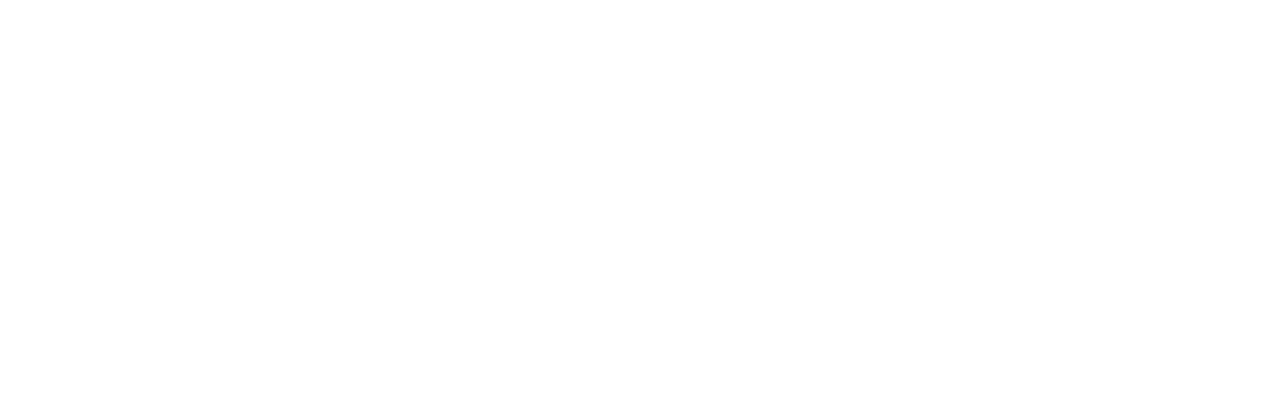
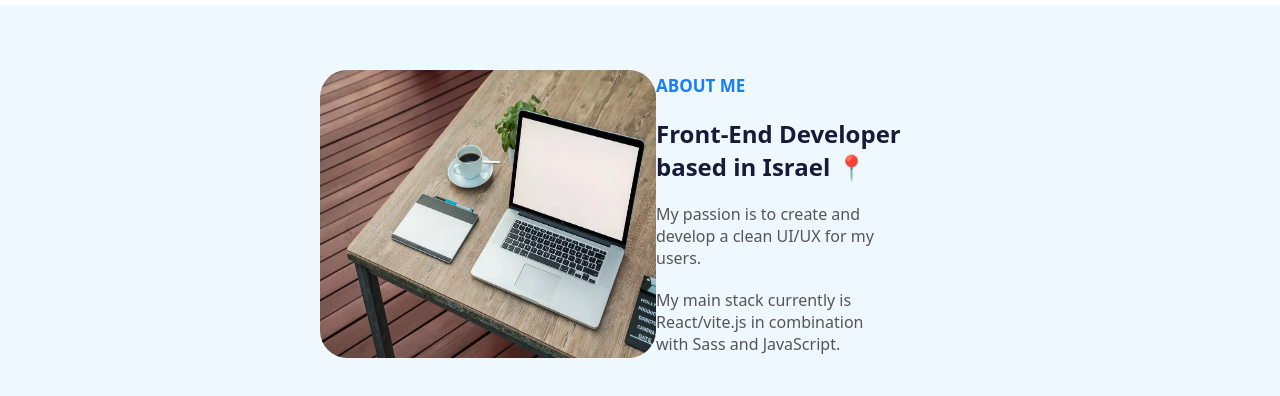
Before and after one commit to Bar-Barina/BarFolio, a React (Vite) app in the folder bar-folio/: page / in a window 1280 px wide. Shown: the part 1300-1696 px from the top of the page. Before the commit the page ends 1306 px from the top, so only its background shows below. Built offline with nearby package versions, Linux system fonts and the light colour scheme.

Commit message:
Added about page- not final.

```diff
--- /dev/null
+++ b/bar-folio/src/assets/styles/components/_About.scss
@@ -0,0 +1,30 @@
+.about-main-section {
+  display: grid;
+  grid-template-columns: repeat(2, 1fr);
+  justify-items: center;
+  align-items: center;
+  padding: 4rem 20rem;
+  background-color: aliceblue;
+  .about-text-wrapper {
+    gap: 20px;
+    h4 {
+      font-size: 17px;
+      color: #147efb;
+      font-weight: 700;
+      text-transform: uppercase;
+    }
+    h2 {
+      font-weight: 700;
+    }
+    p {
+      padding-right: 5em;
+      color: #555;
+      font-weight: 400;
+    }
+  }
+  img {
+    border-radius: 1.7rem;
+    height: 18rem;
+    width: 21rem;
+  }
+}
--- a/bar-folio/src/assets/styles/styles.scss
+++ b/bar-folio/src/assets/styles/styles.scss
@@ -20,3 +20,4 @@
 @import 'components/Hero';
 @import 'components/Skills';
 @import 'components/HeroLinks';
+@import 'components/About';
--- /dev/null
+++ b/bar-folio/src/components/About.jsx
@@ -0,0 +1,27 @@
+import React from 'react'
+import MyWrestlingImg from '../assets/imgs/MyWrestlingImg.jpg'
+import MyWorkImg from '../assets/imgs/MyWorkImg.jpg'
+
+const About = () => {
+  return (
+    <section className='about-main-section'>
+      <img src={MyWorkImg} alt='MyWorkImg' className='work-img' />
+      {/* <img
+        src={MyWrestlingImg}
+        alt='MyWrestlingImg'
+        className='wrestling-img'
+      /> */}
+      <div className='about-text-wrapper flex column'>
+        <h4>About me</h4>
+        <h2>Front-End Developer based in Israel 📍</h2>
+        <p>My passion is to create and develop a clean UI/UX for my users.</p>
+        <p>
+          My main stack currently is React/vite.js in combination with Sass and
+          JavaScript.
+        </p>
+      </div>
+    </section>
+  )
+}
+
+export default About
--- a/bar-folio/src/components/App.jsx
+++ b/bar-folio/src/components/App.jsx
@@ -1,12 +1,14 @@
 import '../../src/assets/styles/styles.scss'
 import Header from './Header'
 import Hero from './Hero'
+import About from './About'
 
 function App() {
   return (
     <>
       <Header />
       <Hero />
+      <About />
     </>
   )
 }
```
Also changed, not shown: bar-folio/src/assets/imgs/MyWorkImg.jpg (added), bar-folio/src/assets/imgs/MyWrestlingImg.jpg (added).
